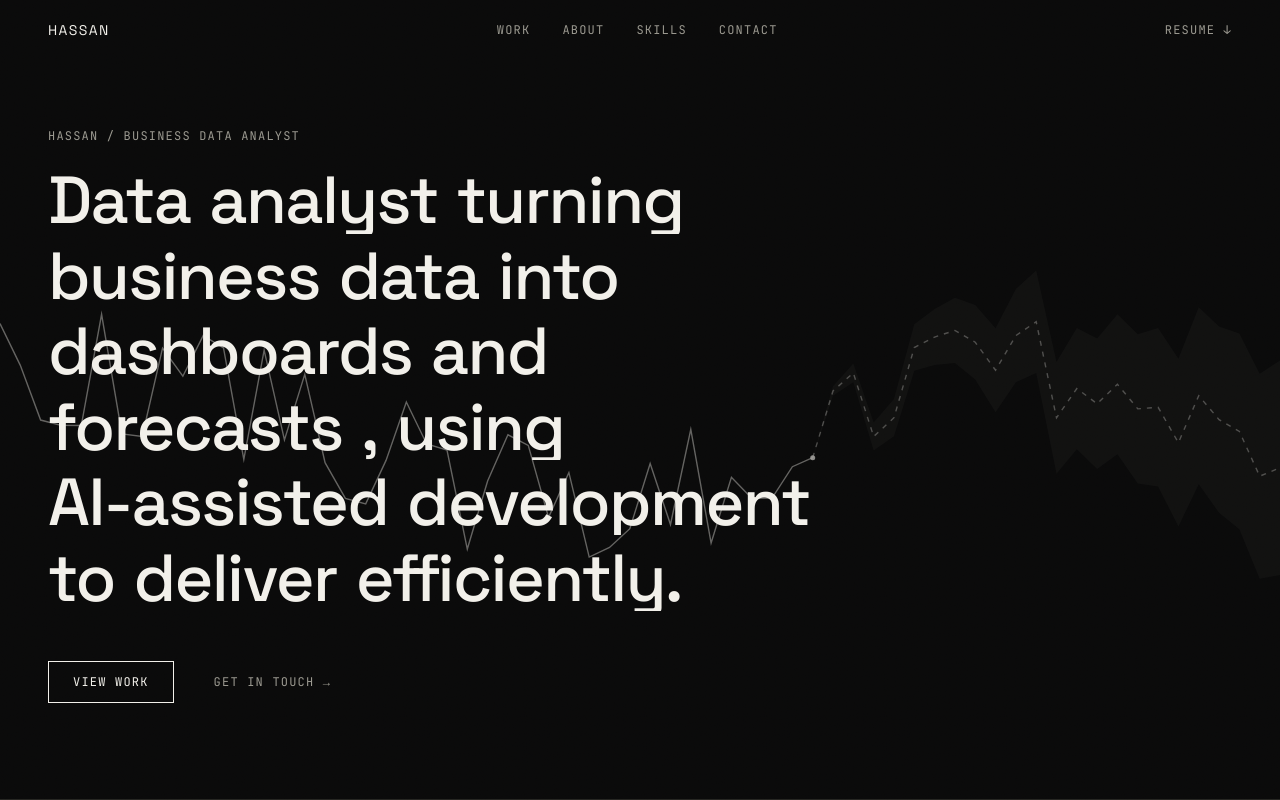
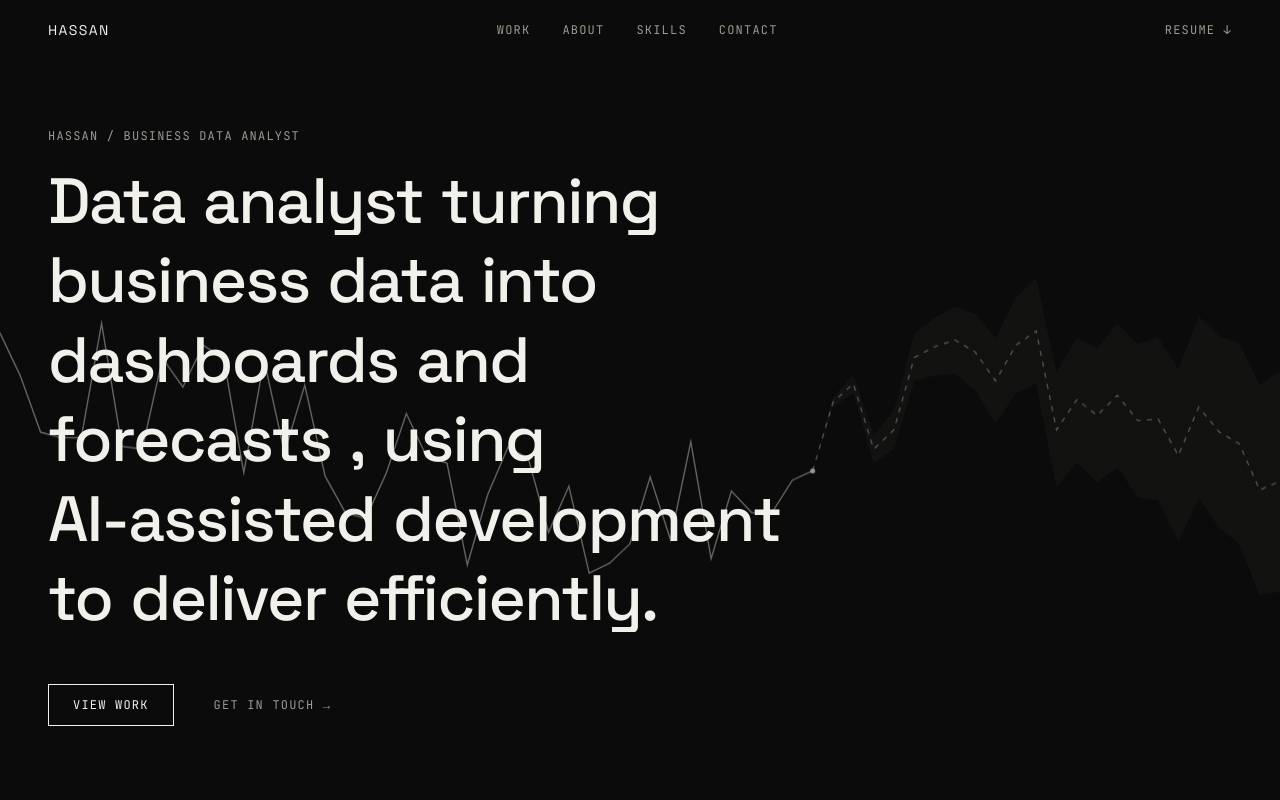
Before and after one commit to ByteMetric-X/Portfolio, a React (Vite) app: page / in a window 1280 px wide. Shown: the top 800 px of the page. Built offline with nearby package versions, Linux system fonts and the light colour scheme; no server answers.

Commit message:
Update Hero.tsx

```diff
--- a/src/components/Hero.tsx
+++ b/src/components/Hero.tsx
@@ -45,7 +45,7 @@ export function Hero() {
           Hassan / Business Data Analyst
         </motion.p>
 
-        <h1 className="text-balance max-w-4xl overflow-hidden font-display text-[9vw] font-medium leading-[0.98] tracking-tight text-fg md:text-[5.2vw]">
+        <h1 className="text-balance max-w-4xl overflow-hidden font-display text-[clamp(2rem,5.5vw,4rem)] font-medium leading-[1.05] tracking-tight text-fg">
           {HEADLINE_WORDS.map((w, i) => (
             <span key={i} className="mr-[0.28em] inline-block overflow-hidden last:mr-0">
               <span className="word inline-block">{w}</span>
```
